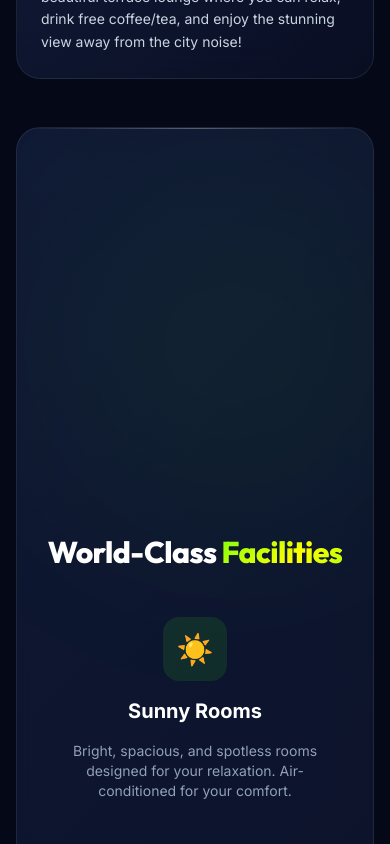
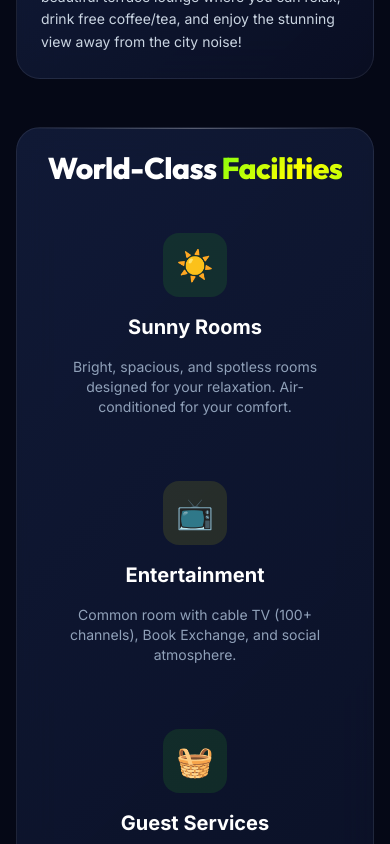
Before and after one commit to zoxknez/hostel, a Next.js app: page / in a window 390 px wide. Shown: the part 1820-2664 px from the top of the page. Built offline with nearby package versions, Linux system fonts and the light colour scheme.

Commit message:
Optimize About section performance: reduce blurs and hide heavy decorations on mobile

```diff
--- a/components/About.tsx
+++ b/components/About.tsx
@@ -29,7 +29,7 @@ export default function About() {
                                 Live from downtown
                             </p>
                         </div>
-                        <div className="relative aspect-square md:aspect-video rounded-2xl overflow-hidden glass-card p-2 group">
+                        <div className="relative aspect-square md:aspect-video rounded-2xl overflow-hidden glass-card backdrop-blur-sm md:backdrop-blur-md p-2 group">
                             <div className="absolute inset-0 bg-[#39ff14]/10 opacity-0 group-hover:opacity-100 transition-opacity duration-500 pointer-events-none z-20" />
                             <video
                                 autoPlay
@@ -91,9 +91,9 @@ export default function About() {
                     whileInView={{ opacity: 1, y: 0 }}
                     viewport={{ once: true }}
                     transition={{ duration: 0.8 }}
-                    className="glass-card p-6 md:p-12 relative overflow-hidden"
+                    className="glass-card backdrop-blur-sm md:backdrop-blur-md p-6 md:p-12 relative overflow-hidden"
                 >
-                    <div className="absolute top-0 right-0 w-96 h-96 bg-[#39ff14]/5 rounded-full blur-[100px] pointer-events-none" />
+                    <div className="hidden md:block absolute top-0 right-0 w-96 h-96 bg-[#39ff14]/5 rounded-full blur-[100px] pointer-events-none" />
 
                     <div className="relative z-10">
                         <h2 className="section-title text-3xl md:text-5xl text-center mb-8 md:mb-12">
@@ -162,7 +162,7 @@ export default function About() {
                                 Experience the Vibe
                             </p>
                         </div>
-                        <div className="aspect-video rounded-2xl overflow-hidden glass-card p-2 relative group">
+                        <div className="aspect-video rounded-2xl overflow-hidden glass-card backdrop-blur-sm md:backdrop-blur-md p-2 relative group">
                             <div className="absolute inset-0 bg-[#39ff14]/10 opacity-0 group-hover:opacity-100 transition-opacity duration-500 pointer-events-none z-20" />
                             <video
                                 autoPlay
```
